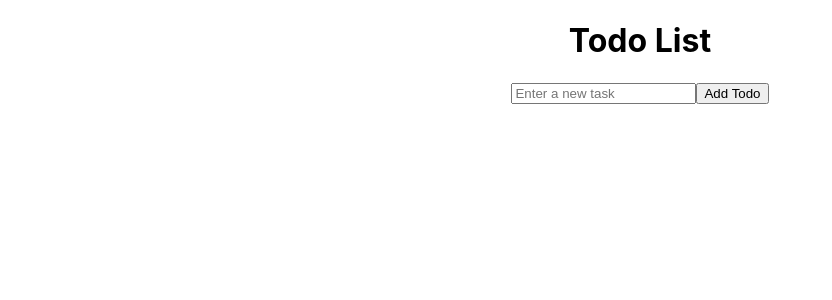
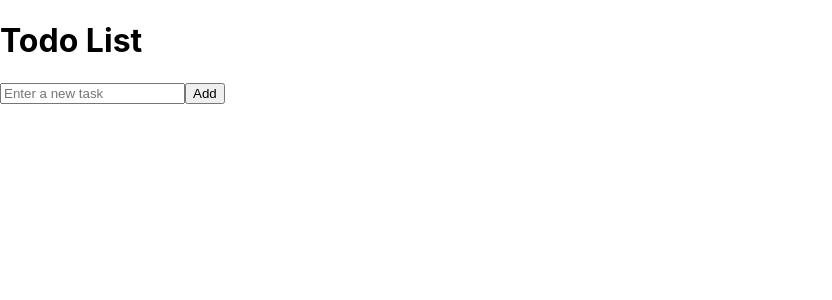
Before and after one commit to SSUHYUNKIM/kakaotech-to-do-list, a React (Create React App) app: page / in a window 1280 px wide. Shown: the top 300 px of the page, without its empty margins (0-832 px from the left). Built offline with nearby package versions, Linux system fonts and the light colour scheme.

Commit message:
Todo 입력 기능 구현: TodoInput 컴포넌트를 사용하여 새로운 Todo 항목을 입력하고 추가하는 기능을 구현합니다.

```diff
--- a/src/App.tsx
+++ b/src/App.tsx
@@ -13,10 +13,12 @@ const App: React.FC = () => {
 
   const addTodo = (text: string) => {
     const newTodo: Todo = {
-      id: Date.now(), text, completed: false
+      id: Date.now(),
+      text,
+      completed: false
     };
     setTodos([...todos, newTodo]);
-  }
+  };
 
   const toggleComplete = (id: number) => {
     setTodos(
@@ -31,11 +33,11 @@ const App: React.FC = () => {
   };
 
   return (
-      <div style={{ display: 'flex', flexDirection: 'column', alignItems: 'center' }}>
+      <div>
         <h1>Todo List</h1>
         <TodoInput addTodo={addTodo} />
         <TodoList todos={todos} toggleComplete={toggleComplete} removeTodo={removeTodo} />
-        </div>
+      </div>
   );
 };
 
--- a/src/components/TodoInput.tsx
+++ b/src/components/TodoInput.tsx
@@ -22,7 +22,7 @@ const TodoInput: React.FC<TodoInputProps> = ({ addTodo }) => {
     return (
         <form onSubmit={handleSubmit}>
             <input type="text" value={inputValue} onChange={handleChange} placeholder="Enter a new task"/>
-            <button type="submit">Add Todo</button>
+            <button type="submit">Add</button>
         </form>
     );
 };
```
